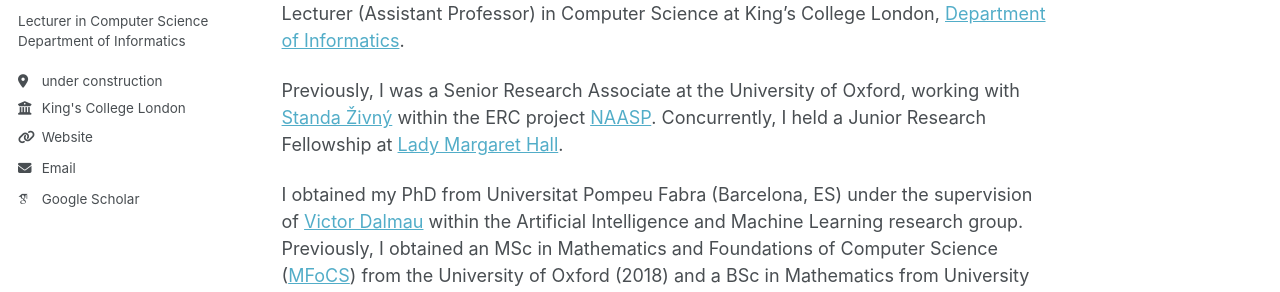
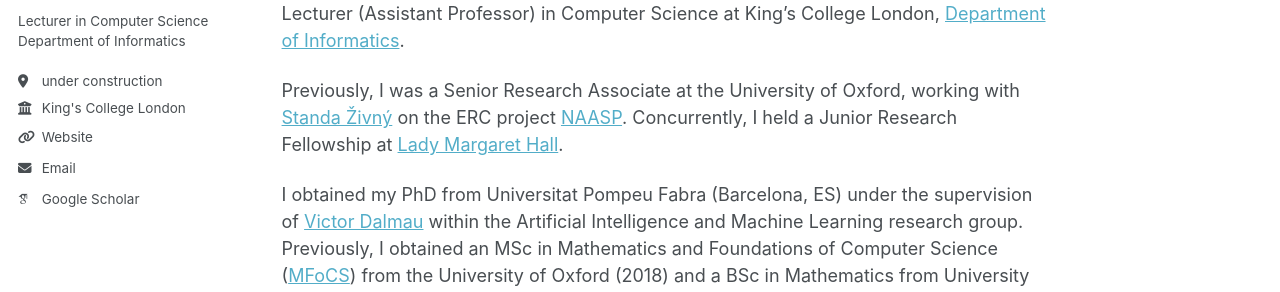
Before and after one commit to silviabutti/silviabutti.github.io, a Jekyll site: the page built from _pages/about.md, in a window 1280 px wide. Shown: the part 264-556 px from the top of the page. Built offline with Jekyll 4.4.1, drawn with Linux system fonts in a browser that asks for light colours; some web fonts are replaced; a script bundle is joined from its source files by our own code; library files that are not in the unit come from our copies; our own code applies the rules of GitHub Pages for plain Markdown files.

Commit message:
Update about.md

```diff
--- a/_pages/about.md
+++ b/_pages/about.md
@@ -1,5 +1,6 @@
 ---
 permalink: /
+title:
 redirect_from:
   - /about/
   - /about.html
@@ -9,6 +10,6 @@
 
 **I am a mathematician working in theoretical computer science.** Currently, I am a Lecturer (Assistant Professor) in Computer Science at King's College London, [Department of Informatics](https://www.kcl.ac.uk/informatics).
 
-Previously, I was a Senior Research Associate at the University of Oxford, working with [Standa Živný](https://www.cs.ox.ac.uk/standa.zivny/) within the ERC project [NAASP](https://www.cs.ox.ac.uk/standa.zivny/naasp.html). Concurrently, I held a Junior Research Fellowship at [Lady Margaret Hall](https://www.lmh.ox.ac.uk/).
+Previously, I was a Senior Research Associate at the University of Oxford, working with [Standa Živný](https://www.cs.ox.ac.uk/standa.zivny/) on the ERC project [NAASP](https://www.cs.ox.ac.uk/standa.zivny/naasp.html). Concurrently, I held a Junior Research Fellowship at [Lady Margaret Hall](https://www.lmh.ox.ac.uk/).
 
 I obtained my PhD from Universitat Pompeu Fabra (Barcelona, ES) under the supervision of [Victor Dalmau](https://www.upf.edu/web/victor-dalmau) within the Artificial Intelligence and Machine Learning research group. Previously, I obtained an MSc in Mathematics and Foundations of Computer Science ([MFoCS](https://www.maths.ox.ac.uk/members/students/postgraduate-courses/msc-mfocs)) from the University of Oxford (2018) and a BSc in Mathematics from University College London (2017).
```
